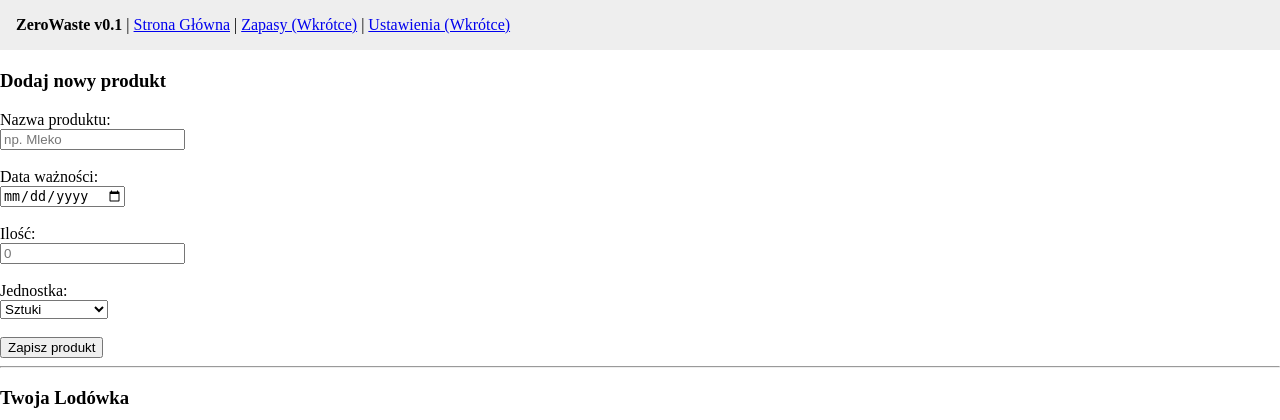
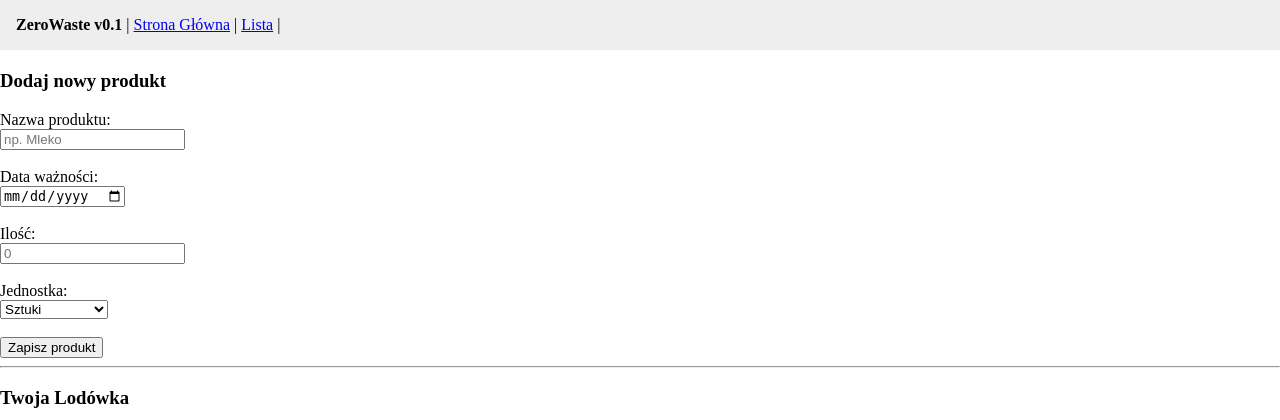
Before and after one commit to Leppniz/ZeroWaste, a Flask app: template templates/index.html in a window 1280 px wide. Shown: the top 420 px of the page. Run offline with Flask 3, Linux system fonts and the light colour scheme; the template is opened without the code that fills it: most values are stand-ins (such as "Sample title", 1, 10 or a date in 2020).

Commit message:
Zmiana na działające linki

```diff
--- a/templates/base.html
+++ b/templates/base.html
@@ -8,9 +8,8 @@
 
     <nav style="background-color: #eee; padding: 1rem; margin-bottom: 20px;">
         <b>ZeroWaste v0.1</b> |
-        <a href="/">Strona Główna</a> |
-        <a href="#">Zapasy (Wkrótce)</a> |
-        <a href="#">Ustawienia (Wkrótce)</a>
+        <a href="{{ url_for('strona_glowna') }}">Strona Główna</a> |
+        <a href="{{ url_for('lista_produktow') }}">Lista</a> |
     </nav>
 
     <div class="container">
```
